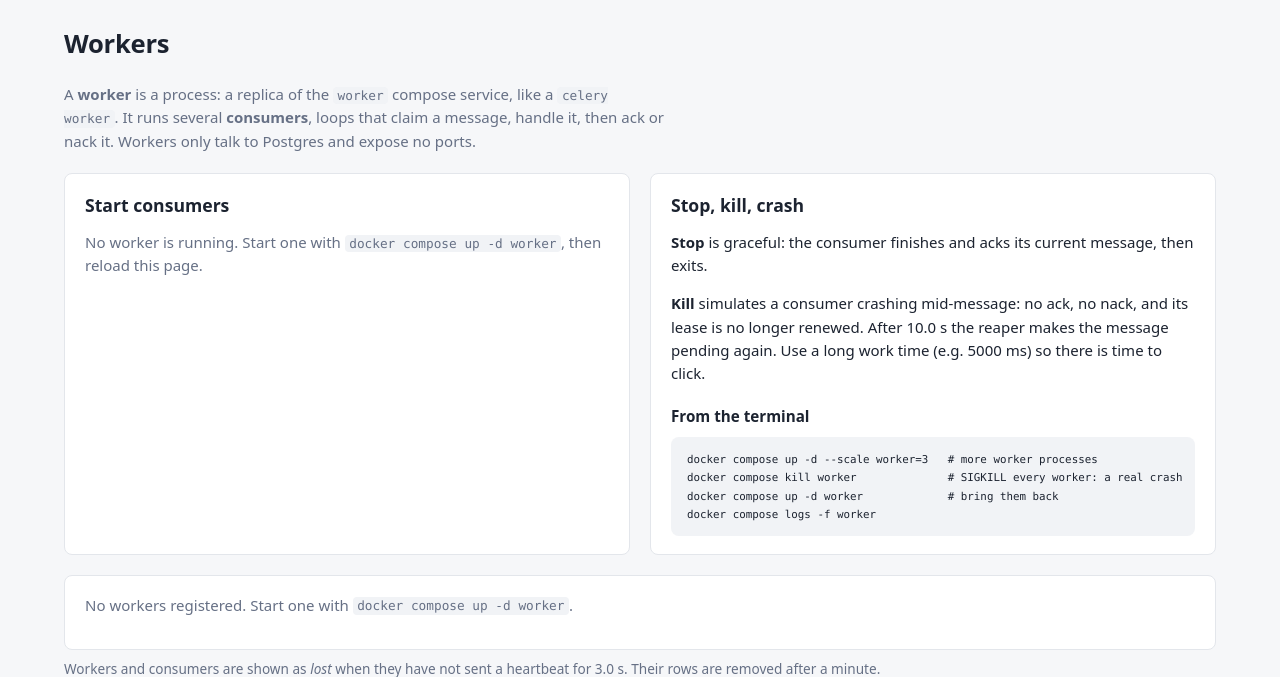
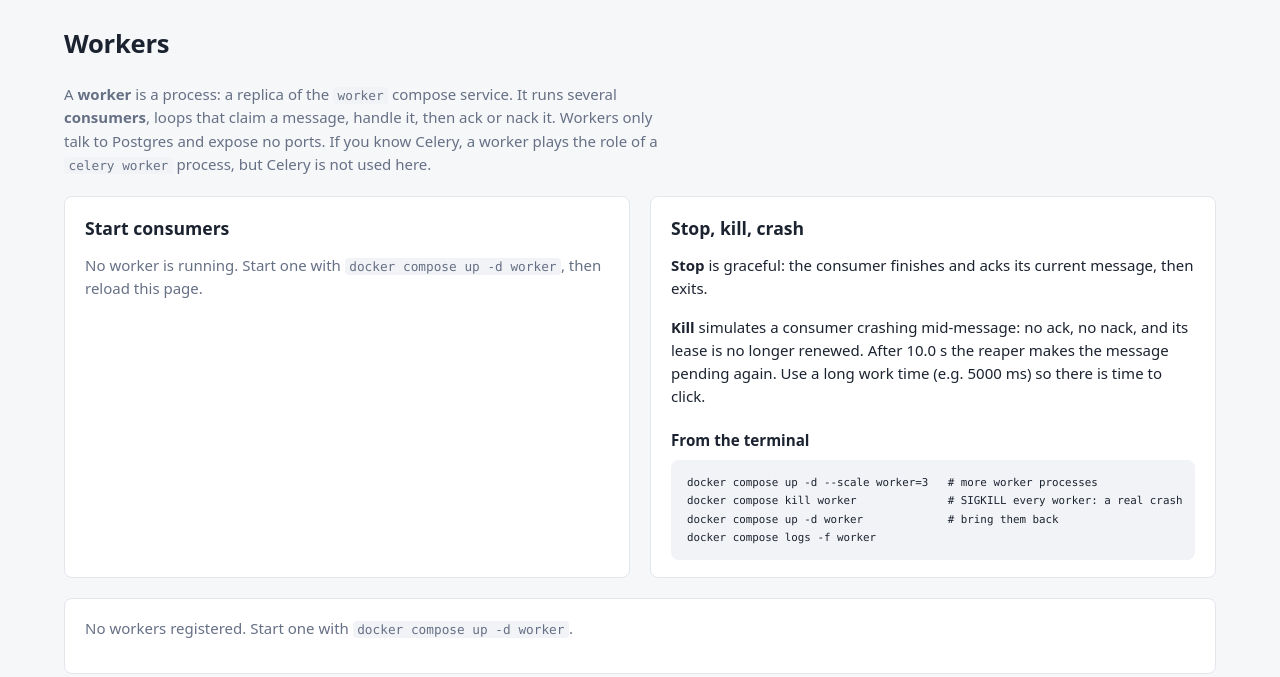
Before and after one commit to as10896/fastapi-pg-broker-demo, a FastAPI app: template app/templates/workers.html in a window 1280 px wide. Shown: the part 59-736 px from the top of the page. Run offline with FastAPI, Linux system fonts and the light colour scheme; the template is opened without the code that fills it, so the values that code supplies are empty; parts of the project's set-up code (start-up, migrations or seed data) failed here and were passed over; some libraries are stand-ins or nearby versions.

Commit message:
docs: clarify that Celery is only a comparison, not a dependency

```diff
--- a/app/templates/workers.html
+++ b/app/templates/workers.html
@@ -4,9 +4,10 @@
 {% block content %}
 <h1>Workers</h1>
 <p class="lead">
-  A <strong>worker</strong> is a process: a replica of the <code>worker</code> compose service,
-  like a <code>celery worker</code>. It runs several <strong>consumers</strong>, loops that claim a
-  message, handle it, then ack or nack it. Workers only talk to Postgres and expose no ports.
+  A <strong>worker</strong> is a process: a replica of the <code>worker</code> compose service.
+  It runs several <strong>consumers</strong>, loops that claim a message, handle it, then ack or
+  nack it. Workers only talk to Postgres and expose no ports. If you know Celery, a worker plays
+  the role of a <code>celery worker</code> process, but Celery is not used here.
 </p>
 
 {% set live = workers | rejectattr("lost") | list %}
--- a/app/worker.py
+++ b/app/worker.py
@@ -1,4 +1,4 @@
-"""Worker process: runs consumers against the broker, like `celery worker`.
+"""Worker process: runs several consumers against the Postgres broker.
 
     python -m app.worker --queue default --concurrency 2 --work-ms 300
 
--- a/compose.yaml
+++ b/compose.yaml
@@ -1,5 +1,5 @@
 # Only `app` publishes a port. `db` and `worker` are reachable only on the
-# compose network: like a Celery deployment, workers just talk to the broker.
+# compose network: workers talk to nothing but the broker, which is Postgres.
 
 x-python-service: &python-service
   build: .
```
Also changed, not shown: sql/schema.sql (+4 -5 lines), README.md.
